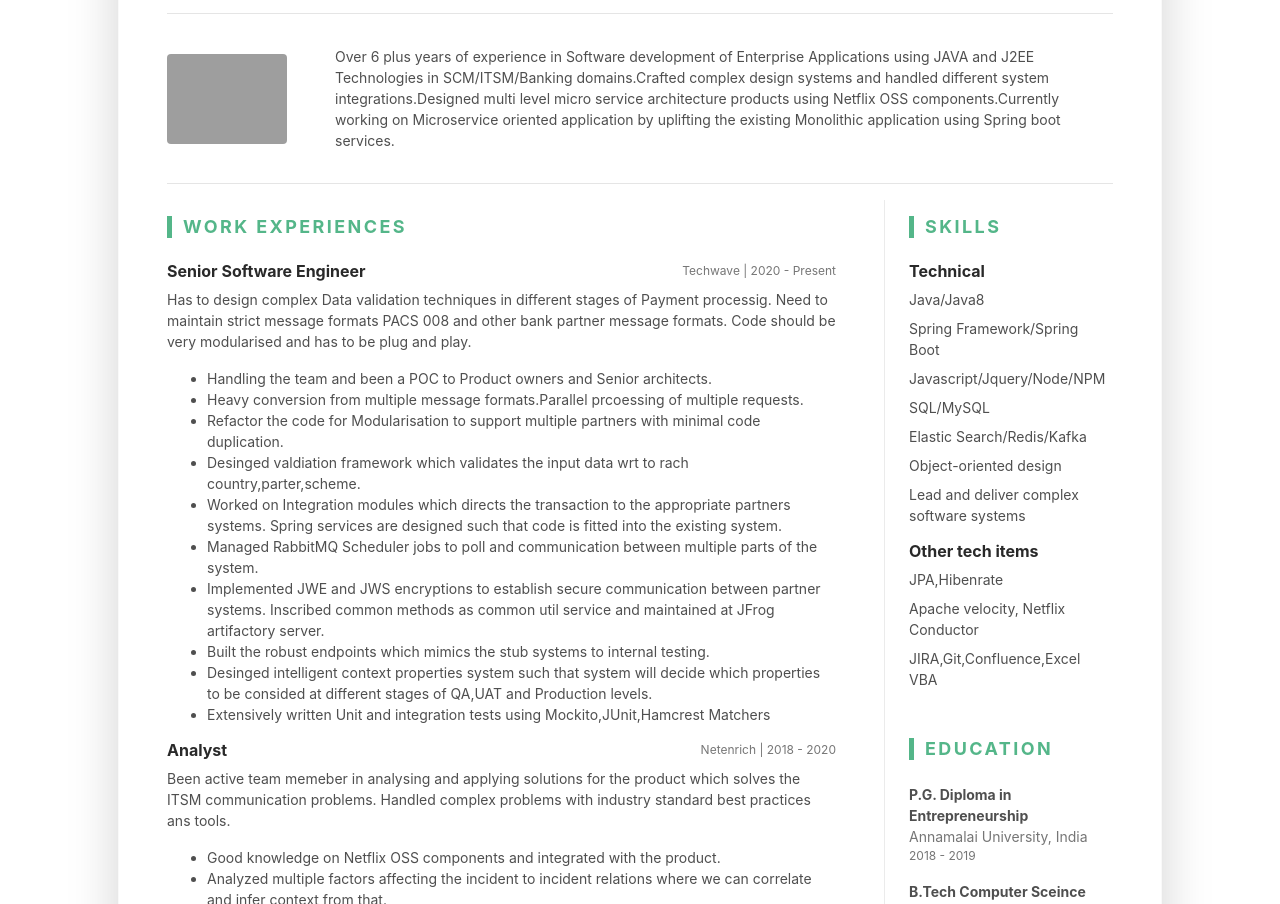
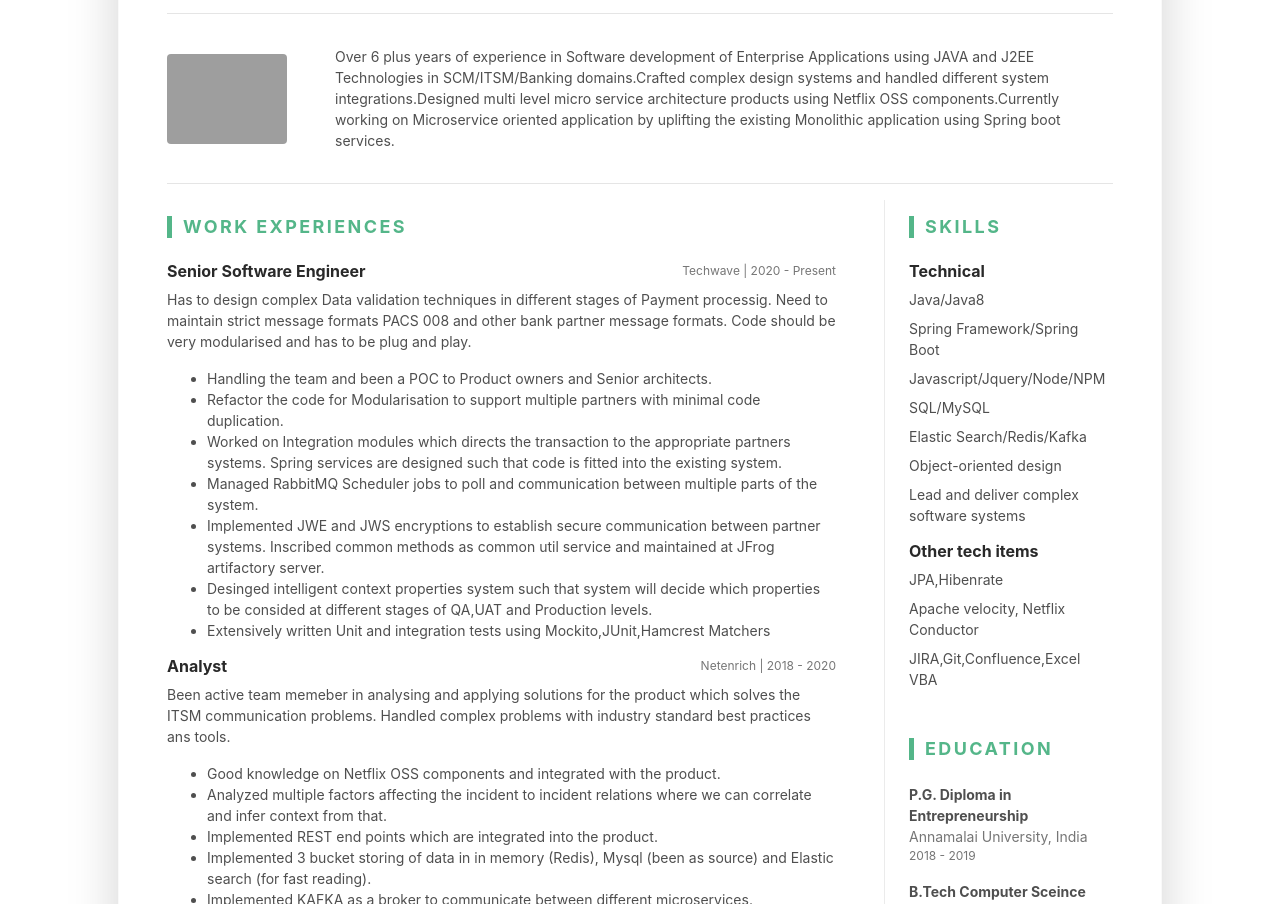
Before and after one commit to nyalla/nyalla.github.io, a website: page resume.html in a window 1280 px wide. Shown: the part 196-1100 px from the top of the page. Drawn offline with Linux system fonts and the light colour scheme; grey boxes are pictures that could not be loaded.

Commit message:
Update resume.html

```diff
--- a/resume.html
+++ b/resume.html
@@ -70,13 +70,10 @@
 										<p>Has to design complex Data validation techniques in different stages of Payment processig. Need to maintain strict message formats PACS 008 and other bank partner message formats. Code should be very modularised and has to be plug and play.</p>
 										<ul class="resume-list">
 											<li>Handling the team and been a POC to Product owners and Senior architects.</li>
-											<li>Heavy conversion from multiple message formats.Parallel prcoessing of multiple requests.</li>
 											<li>Refactor the code for Modularisation to support multiple partners with minimal code duplication.</li>
-											<li>Desinged valdiation framework which validates the input data wrt to rach country,parter,scheme. </li>
 											<li>Worked on Integration modules which directs the transaction to the appropriate partners systems. Spring services are designed such that code is fitted into the existing system.</li>
 											<li>Managed RabbitMQ Scheduler jobs to poll and communication between multiple parts of the system.</li>
 											<li>Implemented JWE and JWS encryptions to establish secure communication between partner systems. Inscribed common methods as common util service and maintained at JFrog artifactory server.</li>
-											<li>Built the robust endpoints which mimics the stub systems to internal testing.</li>
 											<li>Desinged intelligent context properties system such that system will decide which properties to be consided at different stages of QA,UAT and Production levels.</li>
 											<li>Extensively written Unit and integration tests using Mockito,JUnit,Hamcrest Matchers</li>
 										</ul>
```
